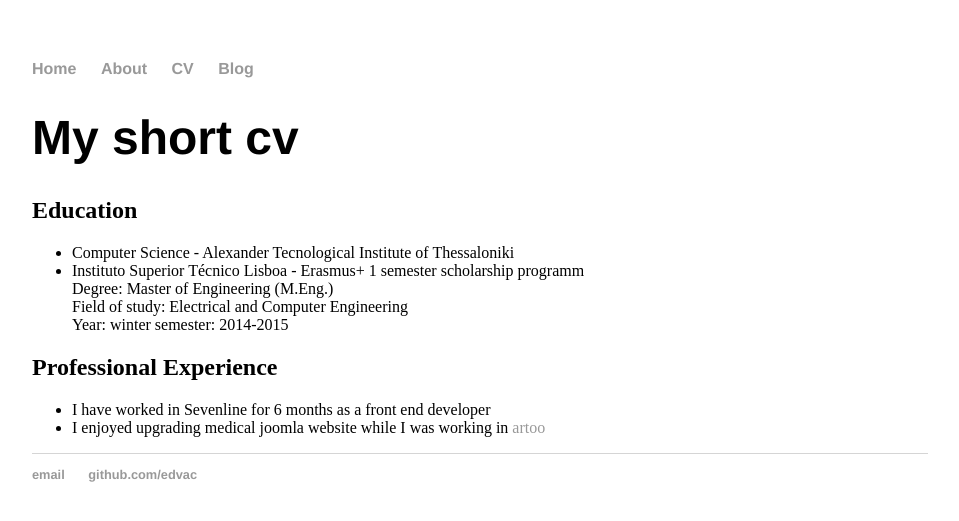
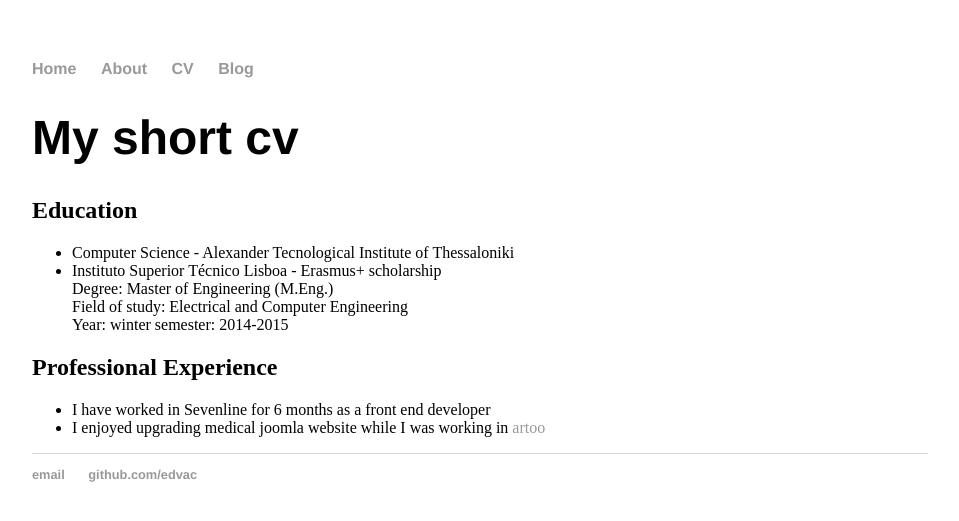
Before and after one commit to Edvac/edvac.github.io, a Jekyll site: the page built from cv/index.html, in a window 1280 px wide. Shown: the top 521 px of the page, without its empty margins (160-1119 px from the left). Built offline with Jekyll 4.4.1, drawn with Linux system fonts in a browser that asks for light colours.

Commit message:
Update index.html

```diff
--- a/cv/index.html
+++ b/cv/index.html
@@ -7,7 +7,7 @@ title: George
 	<h2>Education</h2>
 	<ul>
 	<li>Computer Science - Alexander Tecnological Institute of Thessaloniki</li>
-	<li> Instituto Superior Técnico Lisboa  - Erasmus+ 1 semester scholarship programm </br>
+	<li> Instituto Superior Técnico Lisboa  - Erasmus+ scholarship  </br>
 		 Degree: Master of Engineering (M.Eng.) </br>
 		 Field of study: Electrical and Computer Engineering </br>
 		 Year: winter semester: 2014-2015 </br>
```
